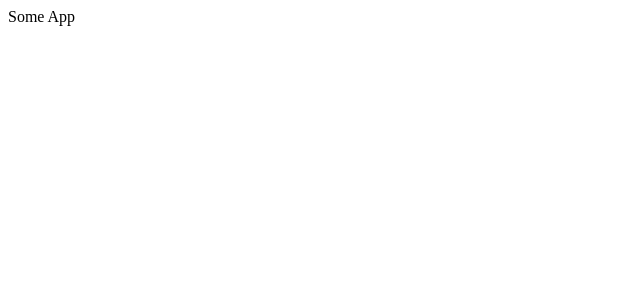
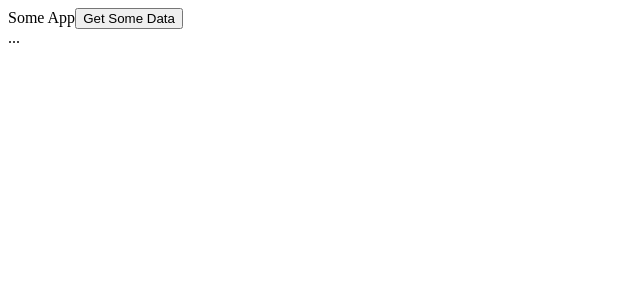
Before and after one commit to TheAutomaTom/Lab.Vue3.DependencyInjection, a Vue app: page / in a window 1280 px wide. Shown: the top 300 px of the page, without its empty margins (0-640 px from the left). Built offline with nearby package versions, Linux system fonts and the light colour scheme.

Commit message:
Create basic workflow

```diff
--- a/src/App/SomeView.vue
+++ b/src/App/SomeView.vue
@@ -1,3 +1,20 @@
+<script setup lang="ts">
+import { ref } from "vue";
+import { useSomeState } from "../Core/SomeController";
+const some$ = useSomeState();
+
+const someData = ref("...");
+
+const tryGetData=()=>{
+
+  var result = some$.GetSomeData("XYZ");
+  someData.value = result.data;
+}
+</script>
 <template>
   <span>Some App</span>
+  <button
+    @click="tryGetData"
+  >Get Some Data</button>
+  <div>{{ someData }}</div>
 </template>
--- /dev/null
+++ b/src/Core/Dtos/SomeRequest.ts
@@ -0,0 +1,9 @@
+export class SomeRequest{
+
+  input: string;
+
+  constructor(input: string){
+    this.input = input;
+  }
+
+}
--- /dev/null
+++ b/src/Core/Dtos/SomeResult.ts
@@ -0,0 +1,9 @@
+export class SomeResult{
+
+  data: string;
+
+  constructor(data: string){
+    this.data = data;
+  }
+
+}
--- /dev/null
+++ b/src/Core/Features/GetSomeData.ts
@@ -0,0 +1 @@
+// ?
--- /dev/null
+++ b/src/Core/Interfaces/ISomeRepository.ts
@@ -0,0 +1,7 @@
+import type { SomeRequest } from "../Dtos/SomeRequest";
+import type { SomeResult } from "../Dtos/SomeResult";
+
+export interface ISomeRepository{
+  TryGetSomeData(request: SomeRequest): Awaited<Promise<SomeResult>>;
+
+}
--- /dev/null
+++ b/src/Core/SomeController.ts
@@ -0,0 +1,20 @@
+import type { ISomeRepository } from "./Interfaces/ISomeRepository"
+import { SomeRequest } from "./Dtos/SomeRequest";
+import { SomeResult } from "./Dtos/SomeResult";
+import { defineStore } from "pinia";
+
+export const useSomeState = defineStore("SomeState", () => {
+
+  const _repo = {} as ISomeRepository;
+
+  const GetSomeData = (input: string): Awaited<Promise<SomeResult>> =>{
+    const request = new SomeRequest(input);
+    const result = _repo.TryGetSomeData(request)
+    return result;
+  }
+
+  return {
+    GetSomeData
+  }
+
+})
```
Also changed, not shown: src/Data/SomeRepository.ts (+15 -0 lines), src/Core/ISomeRepository.ts (deleted), src/Core/SomeState.ts (deleted).
